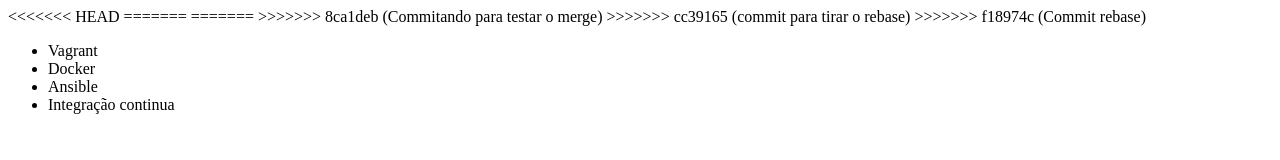
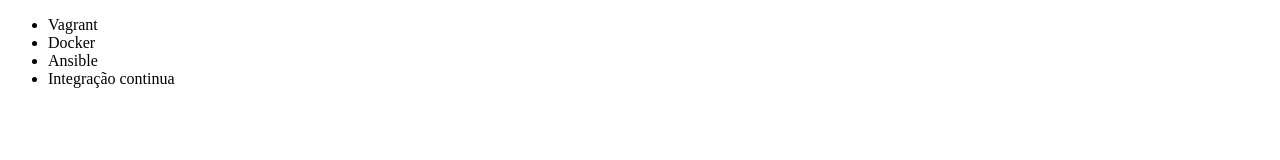
Before and after one commit to Koellfreestyle/Praticando-curso-de-git, a plain HTML site: page index.html in a window 1280 px wide. Drawn offline with Linux system fonts and the light colour scheme.

Commit message:
pronta a atualização

```diff
--- a/index.html
+++ b/index.html
@@ -2,15 +2,9 @@
 <html lang="en">
 <heade>
     <meta charset="UTF-8">
-<<<<<<< HEAD
+
     <title>Lista de Cursos de DevOps da Alura 2023</title>
-=======
 
-=======
-    <title>Cursos de Dev da Alura</title>
->>>>>>> 8ca1deb (Commitando para testar o merge)
->>>>>>> cc39165 (commit para tirar o rebase)
->>>>>>> f18974c (Commit rebase)
 </heade>
 <body>
     <ul>
```
